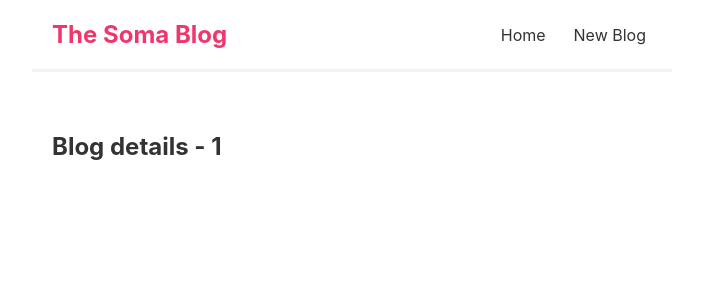
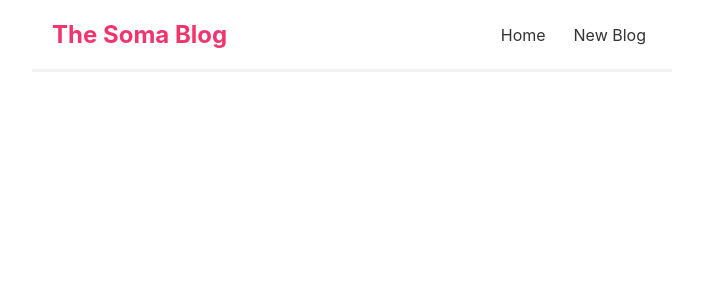
Before and after one commit to B-lovedth/React-Training, a React (Create React App) app: page /blogs/1 in a window 1280 px wide. Shown: the top 300 px of the page, without its empty margins (288-991 px from the left). Built offline with nearby package versions, Linux system fonts and the light colour scheme; data requests are answered from the project's data file; the HTML template or start-up script is replaced by a standard one.

Commit message:
sub commit

```diff
--- a/src/BlogDetails.js
+++ b/src/BlogDetails.js
@@ -4,10 +4,10 @@ import useFetch from './useFetch';
 
 function BlogDetails() {
     const { id } = useParams();
-    const { data, error, isPending } = useFetch( ' http://localhost:8000/blogs/' + id)
+    const { data:blog , error, isPending } = useFetch( ' http://localhost:8000/blogs/' + id)
     return (
         <div className="blog-details">
-            <h2>Blog details - { id }</h2>
+            {isPending && <div>{ error }</div>}
         </div>
     )
 }
```
